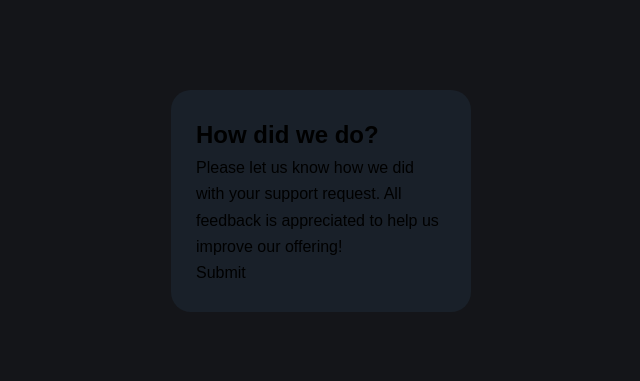
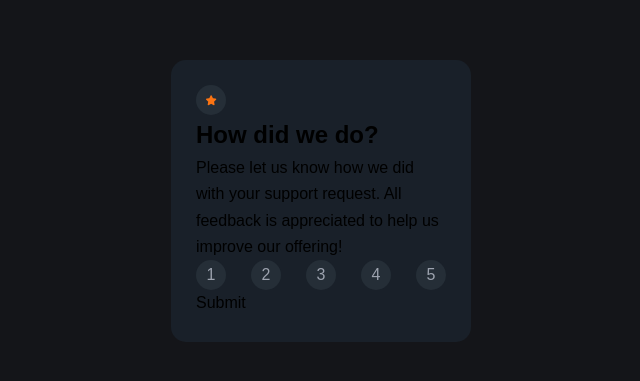
Before and after one commit to JavierLMB/Interactive-Rating, a website built with Vite: page index.html in a window 1280 px wide. Shown: the part 199-580 px from the top of the page, without its empty margins (319-959 px from the left). Built offline with nearby package versions, Linux system fonts and the light colour scheme.

Commit message:
Updated base html

```diff
--- a/index.html
+++ b/index.html
@@ -5,6 +5,9 @@
   <meta charset="UTF-8" />
   <link rel="icon" type="image/svg+xml" href="/src/images/vite.svg" />
   <link rel="stylesheet" href="/src/sass/main.scss">
+  <link rel="stylesheet" href="https://cdnjs.cloudflare.com/ajax/libs/font-awesome/6.5.1/css/all.min.css"
+    integrity="sha512-DTOQO9RWCH3ppGqcWaEA1BIZOC6xxalwEsw9c2QQeAIftl+Vegovlnee1c9QX4TctnWMn13TZye+giMm8e2LwA=="
+    crossorigin="anonymous" referrerpolicy="no-referrer" />
   <meta name="viewport" content="width=device-width, initial-scale=1.0" />
   <title>Interactive Rating</title>
 </head>
@@ -12,16 +15,18 @@
 <body>
   <div class="main">
     <div class="main__container">
-      <div class="rating__star"></div>
+      <div class="rating__star">
+        <i class="fa-solid fa-star"></i>
+      </div>
       <h2 class="rating__title">How did we do?</h2>
       <p class="rating__content">Please let us know how we did with your support request. All feedback is appreciated to
         help us improve our offering!</p>
       <div class="rating__stars">
-        <div class="rating__star" data-value="1"></div>
-        <div class="rating__star" data-value="2"></div>
-        <div class="rating__star" data-value="3"></div>
-        <div class="rating__star" data-value="4"></div>
-        <div class="rating__star" data-value="5"></div>
+        <div class="rating__star" data-value="1">1</div>
+        <div class="rating__star" data-value="2">2</div>
+        <div class="rating__star" data-value="3">3</div>
+        <div class="rating__star" data-value="4">4</div>
+        <div class="rating__star" data-value="5">5</div>
       </div>
       <button class="rating__btn">Submit</button>
     </div>
--- a/src/sass/main.scss
+++ b/src/sass/main.scss
@@ -8,9 +8,31 @@
   width: 100%;
 
   &__container {
-    border-radius: 20px;
+    border-radius: 15px;
     background-color: $color-secondary;
     width: 300px;
     padding: 25px;
   }
 }
+
+.rating {
+  &__stars {
+    display: flex;
+    justify-content: space-between;
+  }
+
+  &__star {
+    display: grid;
+    place-items: center;
+    border-radius: 50%;
+    width: 30px;
+    height: 30px;
+    background-color: $color-secondary-light;
+    color: $color-light-gray;
+
+    & > i {
+      font-size: 10px;
+      color: $color-primary;
+    }
+  }
+}
```
